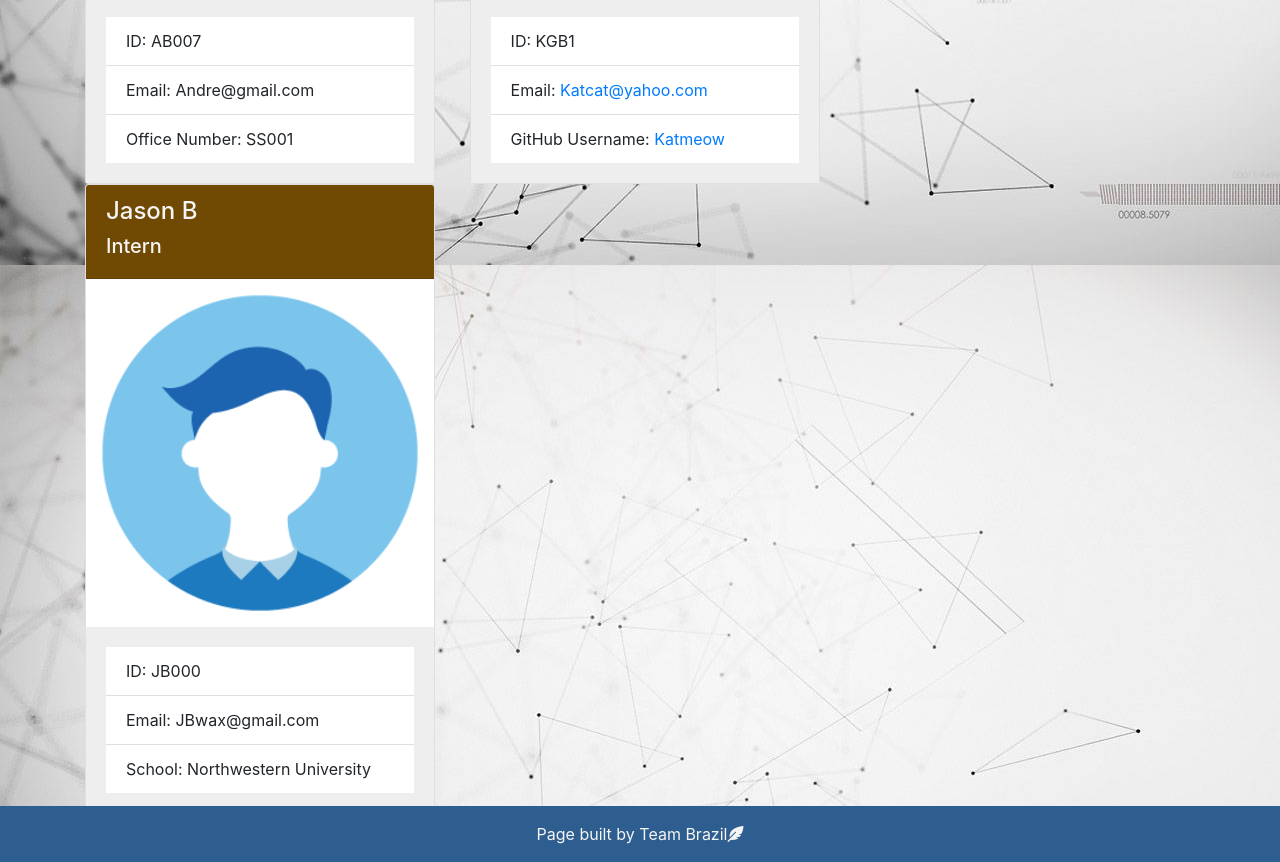
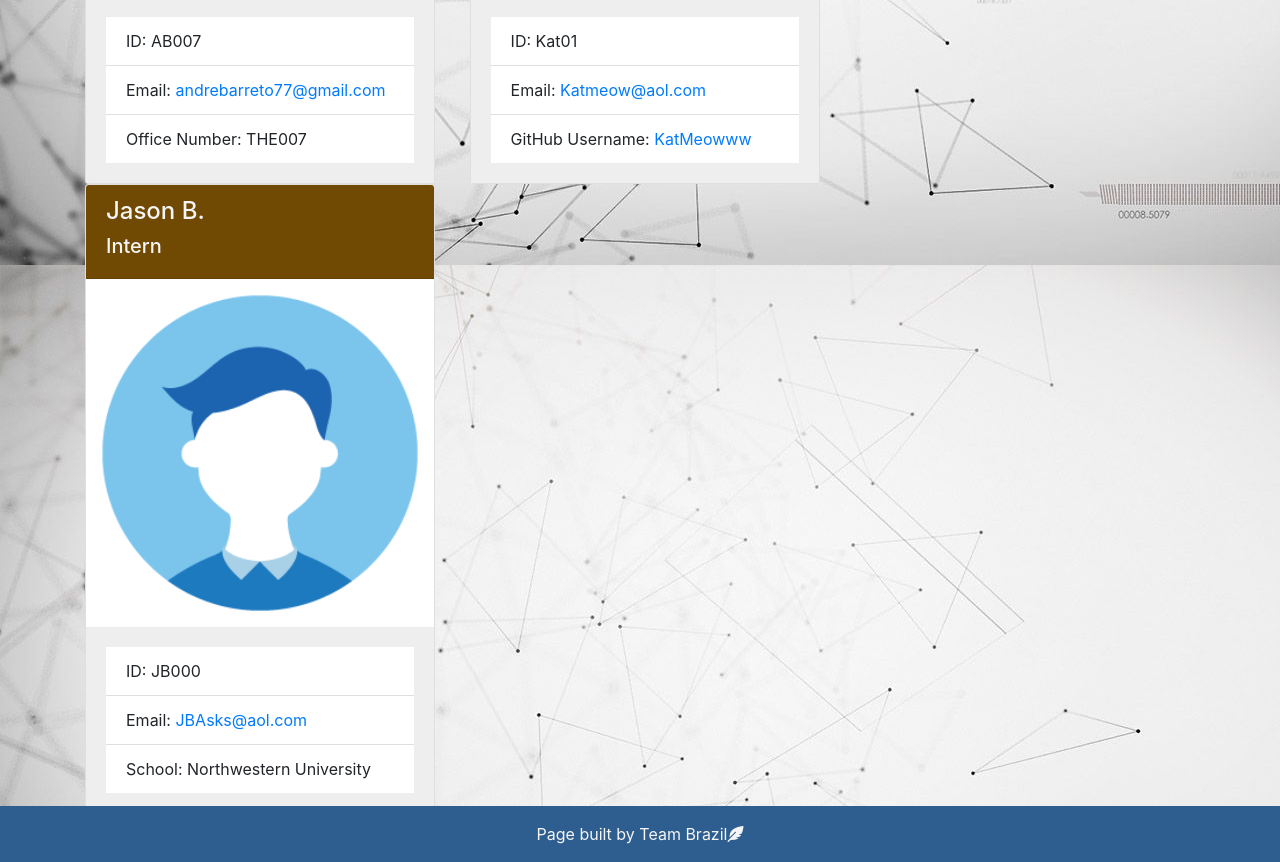
Before and after one commit to andrelbarreto/TeamPDFGnerator, a website: page output/team_index.html in a window 1280 px wide. Shown: the part 572-1434 px from the top of the page. Drawn offline with nearby package versions, Linux system fonts and the light colour scheme.

Commit message:
Small updates on styles, output

```diff
--- a/output/team_index.html
+++ b/output/team_index.html
@@ -89,7 +89,7 @@
 
         <div class="card-header">
 
-            <h4>Andre B</h4>
+            <h4>Andre Barreto</h4>
 
             <h5>Manager</h5>
 
@@ -101,14 +101,11 @@
 
             <div class="card-body">
 
-                <!-- <h5 class="card-title">Engineer</h5> -->
-
-                <!-- <p class="card-text">Draft text</p> -->
 
                 <ul class="list-group list-group-flush">
                     <li class="list-group-item">ID: AB007</li>
-                    <li class="list-group-item">Email: Andre@gmail.com</li>
-                    <li class="list-group-item">Office Number: SS001</li>
+                    <li class="list-group-item" id="email">Email: <a href="mailto:{{email}}">andrebarreto77@gmail.com</a></li>
+                    <li class="list-group-item">Office Number: THE007</li>
                 </ul>
 
             </div>
@@ -140,9 +137,9 @@
         <div class="card-body">
 
             <ul class="list-group list-group-flush">
-                <li class="list-group-item" id="id">ID: KGB1</li>
-                <li class="list-group-item" id="email">Email: <a href="mailto:{{email}}">Katcat@yahoo.com</a></li>
-                <li class="list-group-item" id="username">GitHub Username: <a href="https://github.com/Katmeow" target="_blank">Katmeow</a></li>
+                <li class="list-group-item" id="id">ID: Kat01</li>
+                <li class="list-group-item" id="email">Email: <a href="mailto:{{email}}">Katmeow@aol.com</a></li>
+                <li class="list-group-item" id="username">GitHub Username: <a href="https://github.com/KatMeowww" target="_blank">KatMeowww</a></li>
             </ul>
 
         </div>
@@ -159,11 +156,11 @@
 
 <div class="col-sm-4 col-md-4 col-lg-4 centered">
 
-<div class="card mw-100 mh-100">
+<div class="card mw-110 mh-110">
 
     <div class="card-header">
 
-        <h4>Jason B</h4>
+        <h4>Jason B.</h4>
 
         <h5>Intern</h5>
 
@@ -178,20 +175,12 @@
 
                 <ul class="list-group list-group-flush">
                     <li class="list-group-item">ID: JB000</li>
-                    <li class="list-group-item">Email: JBwax@gmail.com </li>
+                    <li class="list-group-item" id="email">Email: <a href="mailto:{{email}}">JBAsks@aol.com</a></li>
                     <li class="list-group-item">School: Northwestern University</li>
                 </ul>
 
             </div>
 
-            <!--
-
-            <div class="card-body">
-                <a href="#" class="card-link">Card link</a>
-                <a href="#" class="card-link">Another link</a>
-            </div>
-
-            -->
 
         <!-- End Card -->
         </div>
```
Also changed, not shown: package.json (+4 -4 lines).
